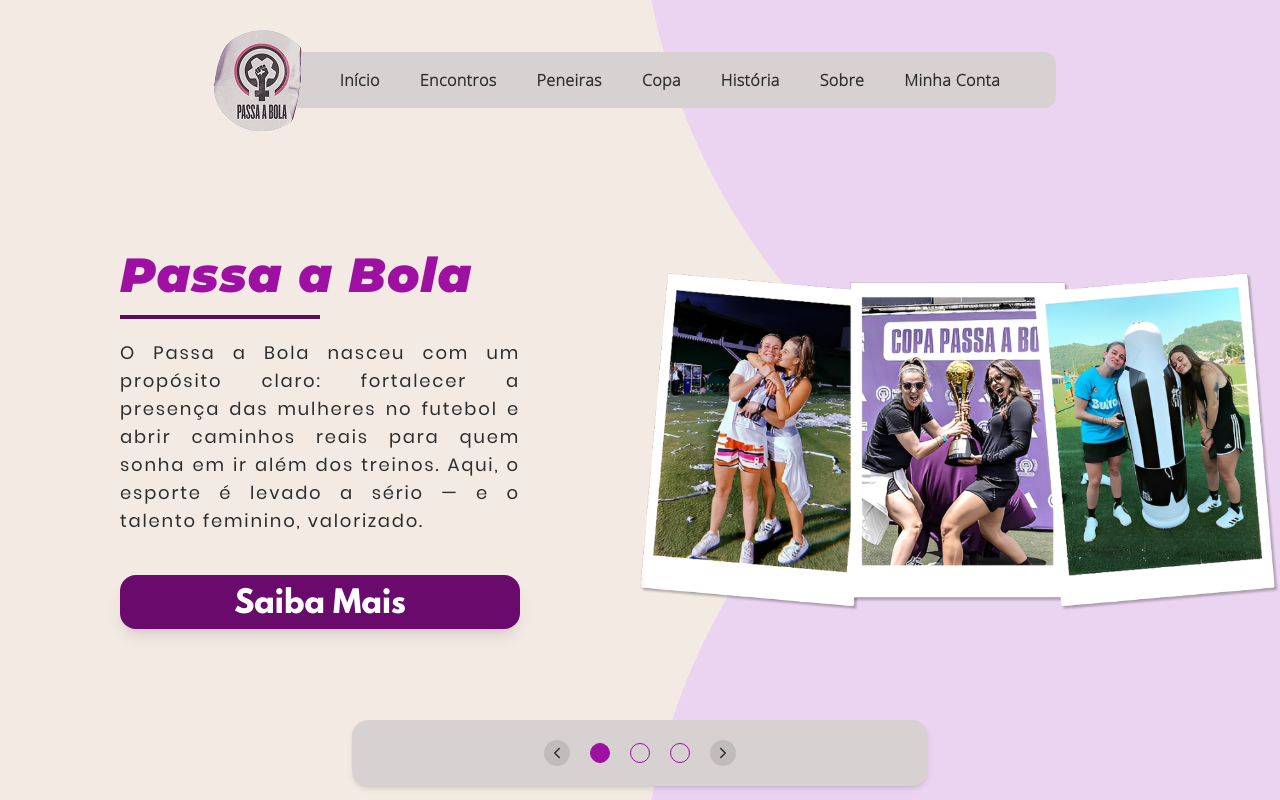
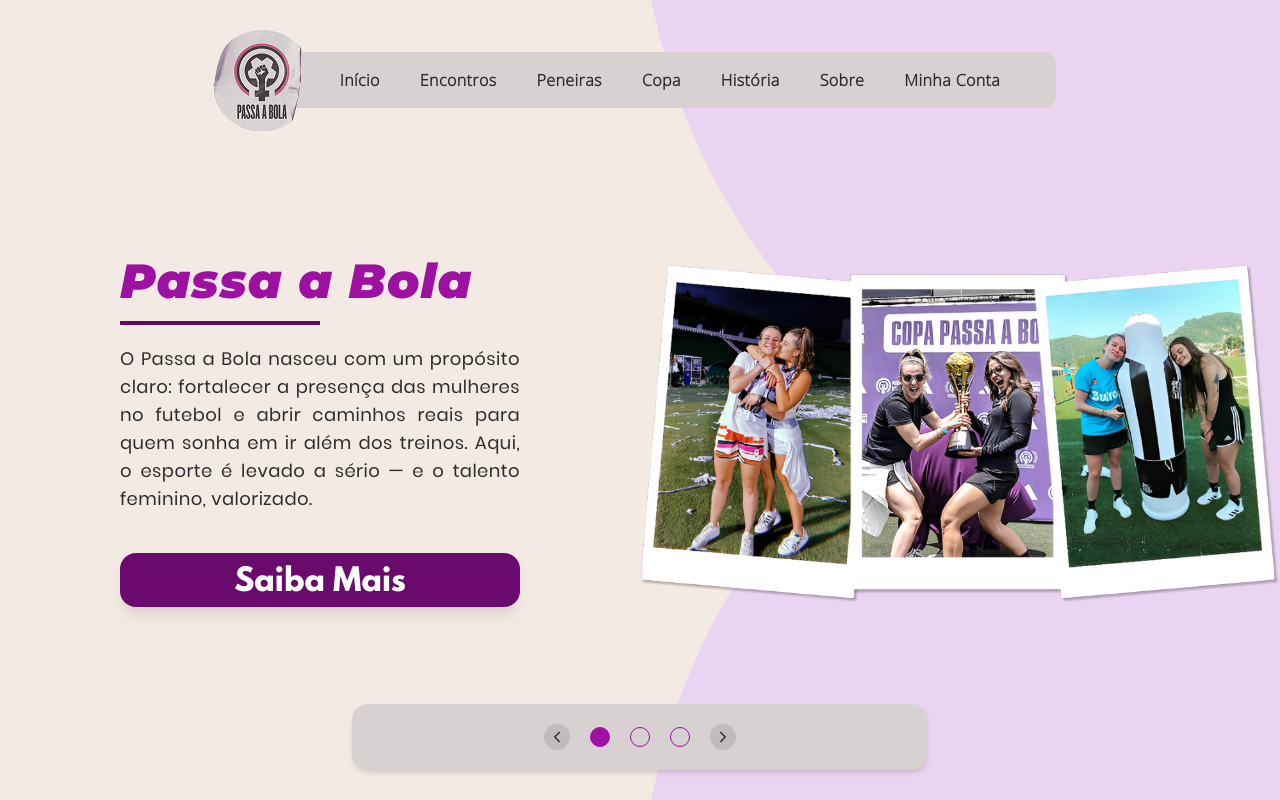
Before and after one commit to Gsn00/passa-a-bola, a React (Vite) app: page / in a window 1280 px wide. Built offline with nearby package versions, Linux system fonts and the light colour scheme.

Commit message:
Ajustando height na página home

```diff
--- a/src/pages/home/content01.jsx
+++ b/src/pages/home/content01.jsx
@@ -3,7 +3,7 @@
 
 export default function Content01() {
   return (
-    <div className="w-full lg:h-[70vh] flex flex-col lg:flex-row">
+    <div className="w-full lg:h-[68vh] flex flex-col lg:flex-row">
       <div className="w-full lg:w-[50%] h-full flex flex-col gap-10 justify-center px-10 lg:px-30">
         <motion.h1
           initial={{ opacity: 0, y: -50 }}
@@ -18,7 +18,7 @@
           initial={{ opacity: 0, y: 30 }}
           animate={{ opacity: 1, y: 0 }}
           transition={{ duration: 0.8, delay: 0.3, ease: "easeOut" }}
-          className="tracking-widest font-[Poppins] text-sm lg:text-lg text-justify"
+          className="tracking-wide font-[Poppins] text-sm lg:text-lg text-justify"
         >
           O Passa a Bola nasceu com um propósito claro: fortalecer a presença
           das mulheres no futebol e abrir caminhos reais para quem sonha em ir
--- a/src/pages/home/content02.jsx
+++ b/src/pages/home/content02.jsx
@@ -4,7 +4,7 @@
 
 export default function Content02() {
   return (
-    <div className="w-full h-fit lg:h-[70vh] flex flex-col lg:flex-row">
+    <div className="w-full h-fit lg:h-[68vh] flex flex-col lg:flex-row">
       <div className="w-full lg:w-[50%] h-full flex flex-col gap-10 justify-center px-10 lg:px-30">
         <motion.h1
           initial={{ opacity: 0, y: -50 }}
--- a/src/pages/home/content03.jsx
+++ b/src/pages/home/content03.jsx
@@ -4,7 +4,7 @@
 
 export default function Content03() {
   return (
-    <div className="w-fit lg:h-[70vh] flex flex-col lg:flex-row">
+    <div className="w-fit lg:h-[68vh] flex flex-col lg:flex-row">
       <div className="w-full lg:w-[50%] h-full flex flex-col gap-10 justify-center px-10 lg:px-30">
         <motion.h1
           initial={{ opacity: 0, y: -50 }}
```
